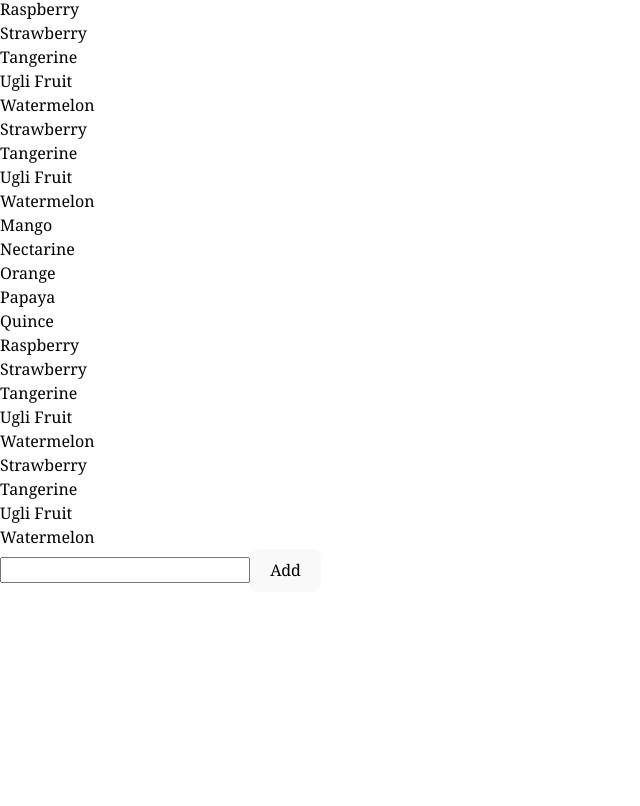
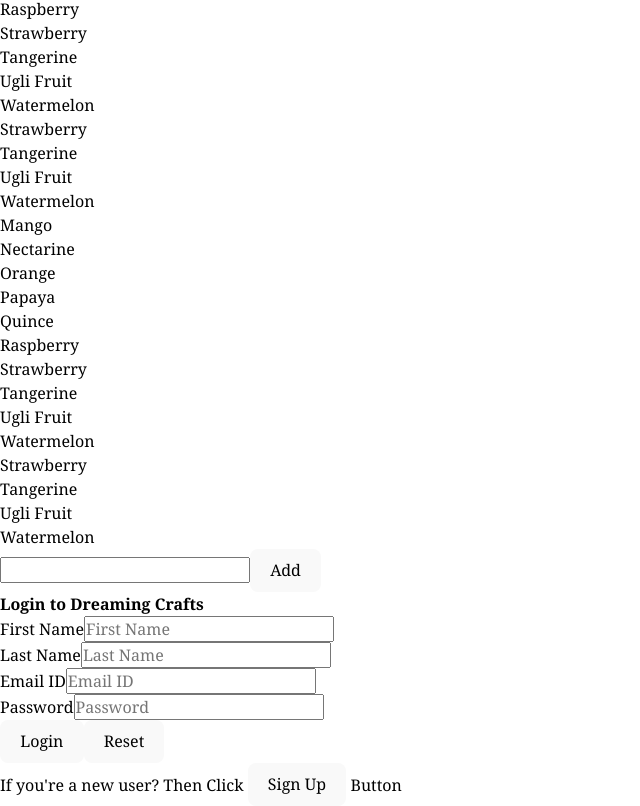
Before and after one commit to Chitresh8/Dreaming_Crafts, a React (Vite) app: page / in a window 1280 px wide. Shown: the part 1272-2078 px from the top of the page, without its empty margins (0-640 px from the left). Before the commit the page ends 1864 px from the top, so only its background shows below. Built offline with nearby package versions, Linux system fonts and the light colour scheme.

Commit message:
feat(file):added login page

```diff
--- a/src/App.jsx
+++ b/src/App.jsx
@@ -4,6 +4,7 @@
 import { data } from "../data.js";
 import { Body } from "./components/Body/Body.jsx";
 import { Router } from "./Router.jsx";
+import { Login } from "./components/pages/Login/Login.jsx";
 
 function App() {
   const [dayNightMode, setDayNightMode] = useState(false);
@@ -84,8 +85,8 @@
             </p>
           </div>
         )}
-        <Router/>
-        <Body/>
+        <Router />
+        <Body />
         <input
           type="text"
           name="name"
@@ -118,6 +119,7 @@
           );
         })}
       </div>
+      <Login />
     </div>
   );
 }
--- a/src/components/pages/Login/Login.jsx
+++ b/src/components/pages/Login/Login.jsx
@@ -1,5 +1,55 @@
+import { useState } from "react";
 import "./login.css";
 
 export const Login = () => {
-  return <div></div>;
+  const [multipleInputs, setMultipleInputs] = useState([
+    { type: "text", name: "First Name", placeholder: "First Name", value: "" },
+    { type: "text", name: "Last Name", placeholder: "Last Name", value: "" },
+    { type: "email", name: "Email ID", placeholder: "Email ID", value: "" },
+    {
+      type: "password",
+      name: "Password",
+      placeholder: "Password",
+      value: "",
+    },
+  ]);
+
+  const multipleInputsHandler = (event, i) => {
+    const multipleInputsUpdate = [...multipleInputs];
+    multipleInputsUpdate[i].value = event.target.value;
+    setMultipleInputs(multipleInputsUpdate);
+  };
+
+  const resetClickHandler = () => {
+    const resetAllInputs = multipleInputs.map((el) => {
+      return { ...el, value: "" };
+    });
+    setMultipleInputs(resetAllInputs);
+  };
+  return (
+    <div>
+      <h3>Login to Dreaming Crafts</h3>
+      {multipleInputs.map((el, i) => {
+        return (
+          <div key={el.name}>
+            <label>{el.name}</label>
+            <input
+              type={el.type}
+              name={el.name}
+              placeholder={el.placeholder}
+              value={el.value}
+              onChange={(event) => {
+                multipleInputsHandler(event, i);
+              }}
+            />
+          </div>
+        );
+      })}
+      <button>Login</button>
+      <button onClick={resetClickHandler}>Reset</button>
+      <p>
+        If you&apos;re a new user? Then Click <button>Sign Up</button> Button
+      </p>
+    </div>
+  );
 };
```
